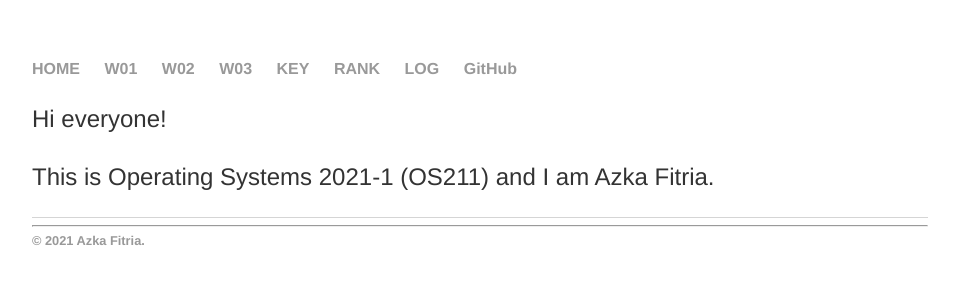
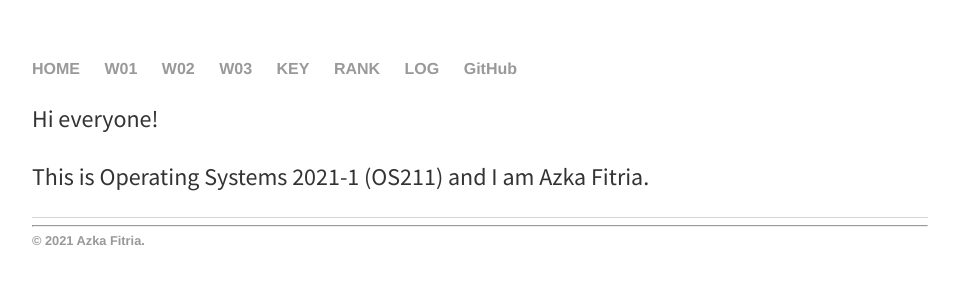
Before and after one commit to azkafitria/os211, a Jekyll site: the page built from index.md, in a window 1280 px wide. Shown: the top 300 px of the page, without its empty margins (160-1119 px from the left). Built offline with Jekyll 4.4.1, drawn with Linux system fonts in a browser that asks for light colours.

Commit message:
change font github page

```diff
--- a/_includes/head.html
+++ b/_includes/head.html
@@ -7,4 +7,7 @@
     <meta name="viewport"    content="width=device-width, initial-scale=1">
     <meta name="description" content="{{ page.excerpt | default: site.description }}">
     <link href="{{ site.baseurl }}/assets/style.css" rel="stylesheet" type="text/css" title="Style">
+    <link rel="preconnect" href="https://fonts.gstatic.com">
+    <link rel="preconnect" href="https://fonts.gstatic.com">
+<link href="https://fonts.googleapis.com/css2?family=Montserrat:wght@100;200&family=Source+Sans+Pro&display=swap" rel="stylesheet">
 </head>
--- a/assets/style.css
+++ b/assets/style.css
@@ -1,11 +1,10 @@
-* {
-    font-family:'Helvetica', 'Arial', 'Sans-Serif';
-}
 body {
     margin: 60px auto;
     width: 70%;
+    font-family: 'Source Sans Pro', sans-serif;
 }
 nav ul, .footer {
+    font-family:'Helvetica', 'Arial', 'Sans-Serif';
     padding: 0px;
     list-style: none;
     font-weight: bold;
```
